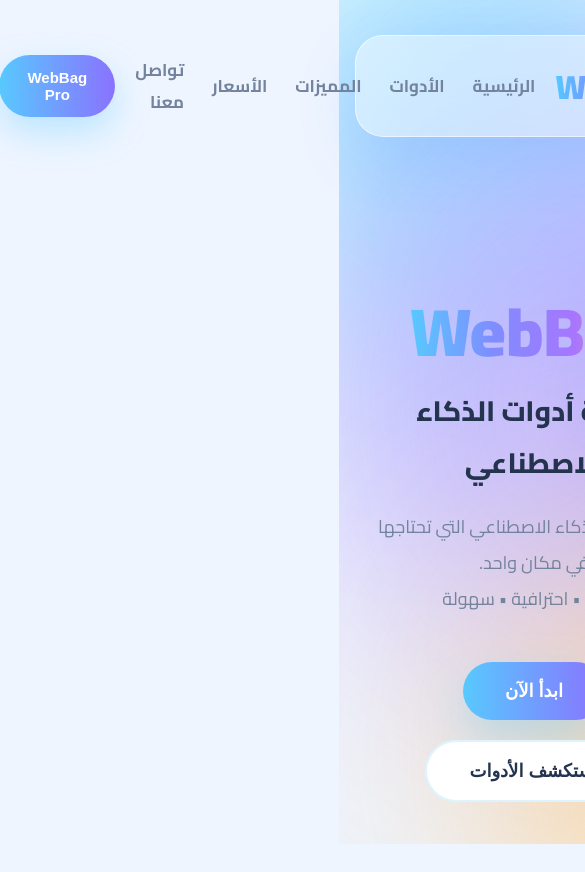
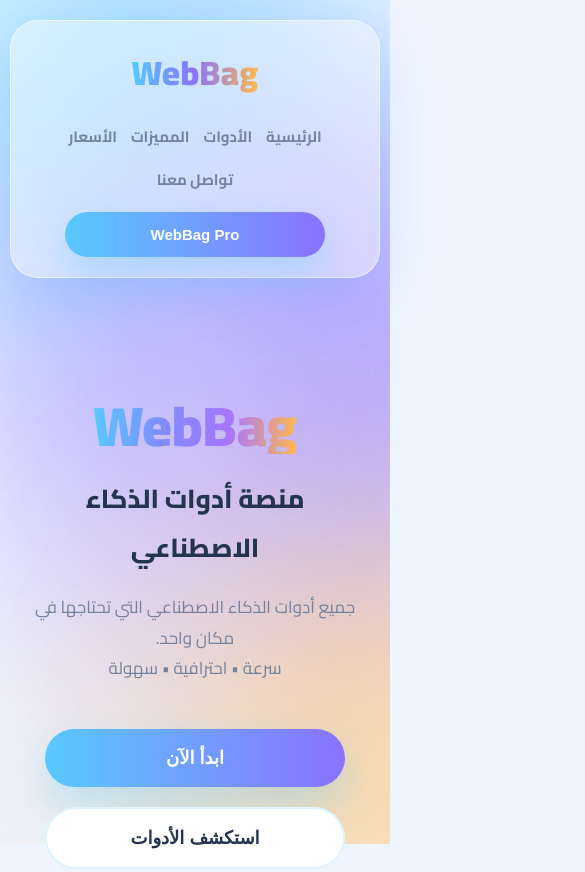
Before and after one commit to Nour-1412/WebBag-, a plain HTML site: page index.html in a window 390 px wide. Shown: the top 872 px of the page, 585 px wide, since content can reach past the window. Drawn offline with Linux system fonts and the light colour scheme.

Commit message:
Add responsive mobile styles in style.css
Added responsive styles for mobile layout including adjustments for page, navbar, menu, hero section, and buttons.

```diff
--- a/style.css
+++ b/style.css
@@ -634,3 +634,74 @@
 color:var(--muted);
 
   }
+/* ==========================================
+            Responsive Mobile
+========================================== */
+
+@media (max-width:768px){
+
+.page{
+    width:95%;
+    padding:20px 0 40px;
+}
+
+.navbar{
+    flex-direction:column;
+    gap:18px;
+    padding:20px;
+}
+
+.menu{
+    width:100%;
+    justify-content:center;
+    flex-wrap:wrap;
+    gap:14px;
+}
+
+.menu a{
+    font-size:15px;
+}
+
+.pro-btn{
+    width:100%;
+    max-width:260px;
+}
+
+.hero{
+    padding:50px 10px;
+}
+
+.hero-logo{
+    font-size:56px;
+}
+
+.hero-title{
+    font-size:26px;
+}
+
+.hero-text{
+    font-size:17px;
+    line-height:1.8;
+}
+
+.hero-buttons{
+    flex-direction:column;
+    width:100%;
+}
+
+.primary-btn,
+.secondary-btn{
+    width:100%;
+    max-width:300px;
+}
+
+.tools{
+    grid-template-columns:1fr;
+    gap:20px;
+}
+
+.tool-card{
+    padding:22px;
+}
+
+                }
```
